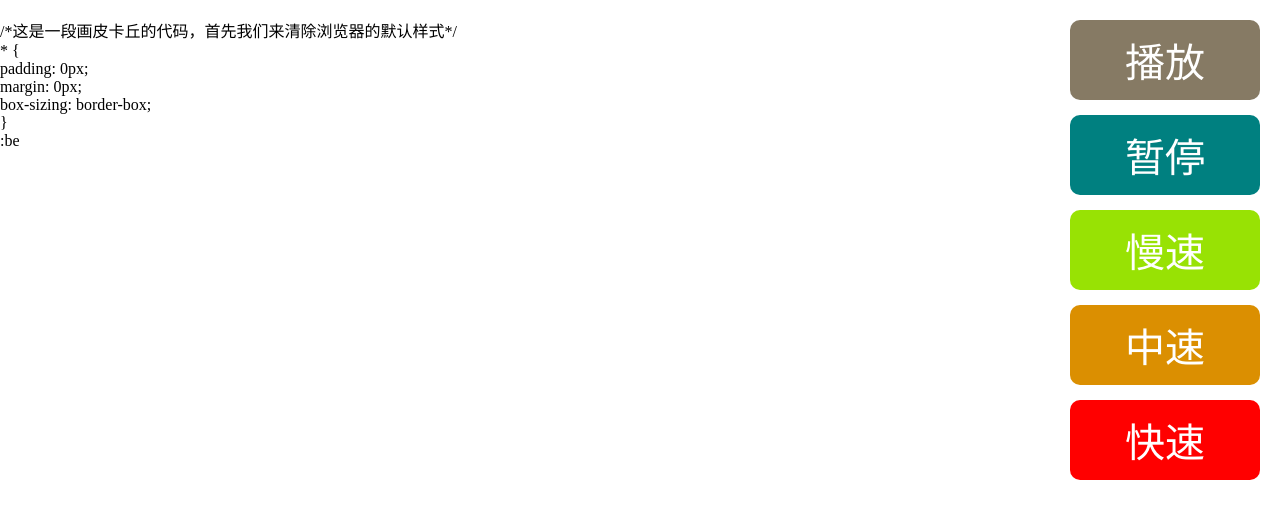
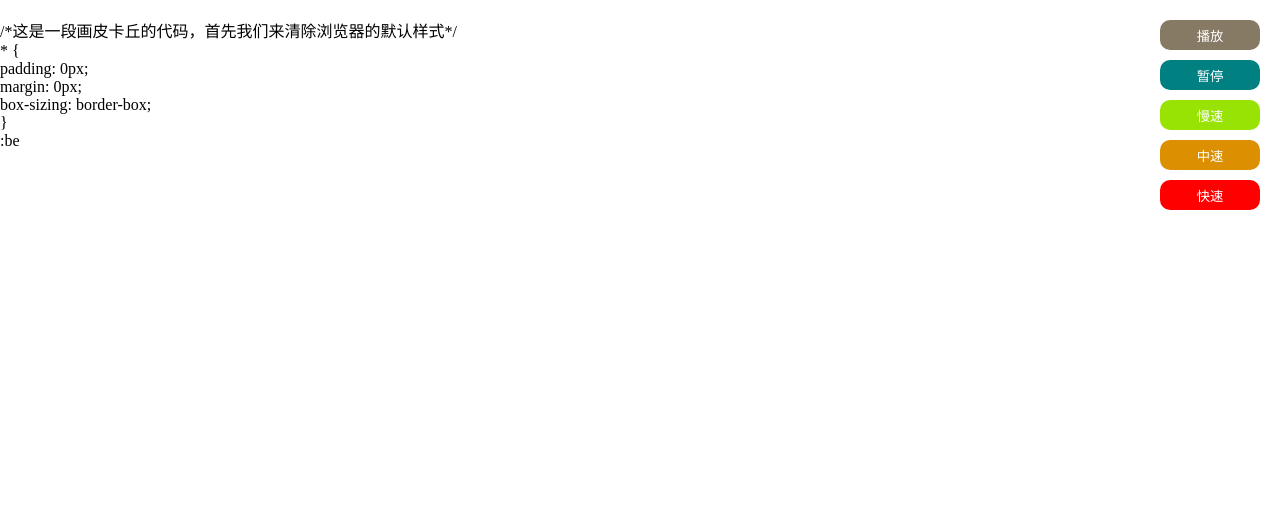
Before and after one commit to 1446450047/Draw-pikachu, a plain HTML site: page write.html in a window 1280 px wide. Drawn offline with Linux system fonts and the light colour scheme.

Commit message:
Update write.css

```diff
--- a/write.css
+++ b/write.css
@@ -35,18 +35,7 @@
   border-radius: 10px;
   cursor: pointer;
 }
-@media (min-width: 500px) {
-  #buttons > button {
-    color: white;
-    width: 190px;
-    height: 80px;
-    margin-bottom: 15px;
-    border: none;
-    border-radius: 10px;
-    cursor: pointer;
-    font-size: 40px;
-  }
-}
+
 #btnPlay {
   background-color: rgb(134, 122, 100);
 }
```
